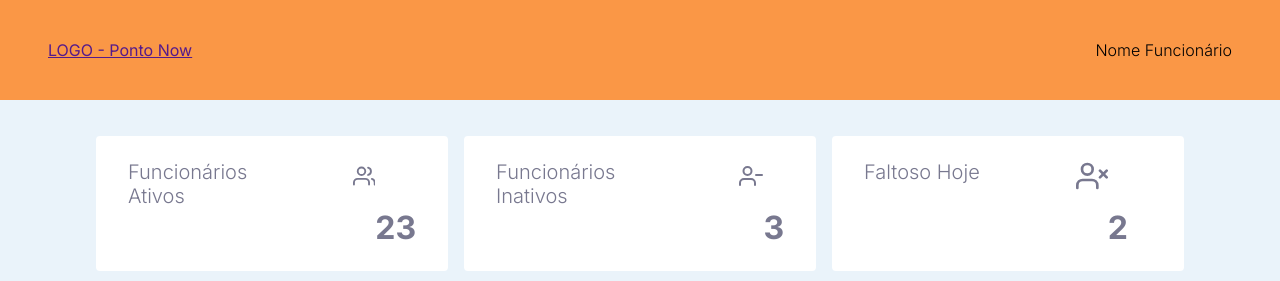
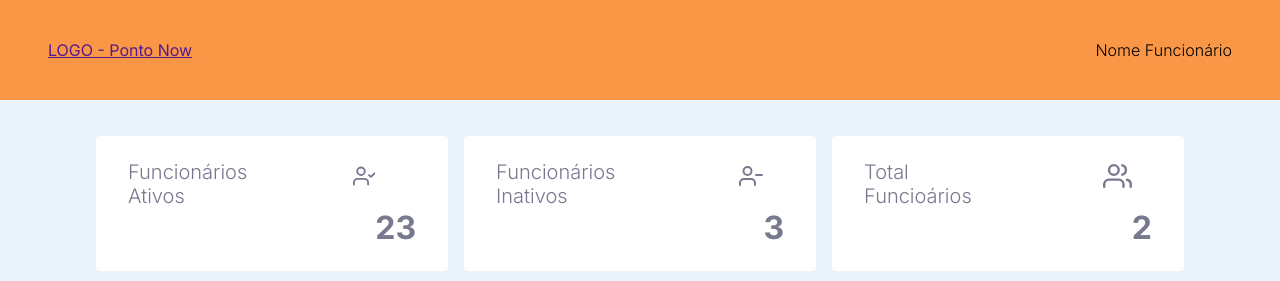
Before and after one commit to jorgelucasalima/pontonow, a React (Create React App) app: page /admin in a window 1280 px wide. Shown: the top 281 px of the page. Built offline with nearby package versions, Linux system fonts and the light colour scheme; no server answers; the database is empty.

Commit message:
correção no layout do dashboad

```diff
--- a/src/components/DashboardAdmin/index.jsx
+++ b/src/components/DashboardAdmin/index.jsx
@@ -1,5 +1,5 @@
 import { Container, Content } from "./styles"
-import { FiUsers, FiUserMinus, FiUserX } from "react-icons/fi";
+import { FiUsers, FiUserMinus, FiUserCheck } from "react-icons/fi";
 
 export function DashboardAdmin() {
   return(
@@ -7,7 +7,7 @@ export function DashboardAdmin() {
       <Content>
         <div>
           <p>Funcionários Ativos</p>
-          <FiUsers/>
+          <FiUserCheck/>
           <strong>23</strong>
         </div>
         <div>
@@ -16,8 +16,8 @@ export function DashboardAdmin() {
           <strong>3</strong>
         </div>
         <div>
-          <p>Faltoso Hoje</p>
-          <FiUserX/>
+          <p>Total Funcioários</p>
+          <FiUsers/>
           <strong>2</strong>
         </div>
       </Content>
```
